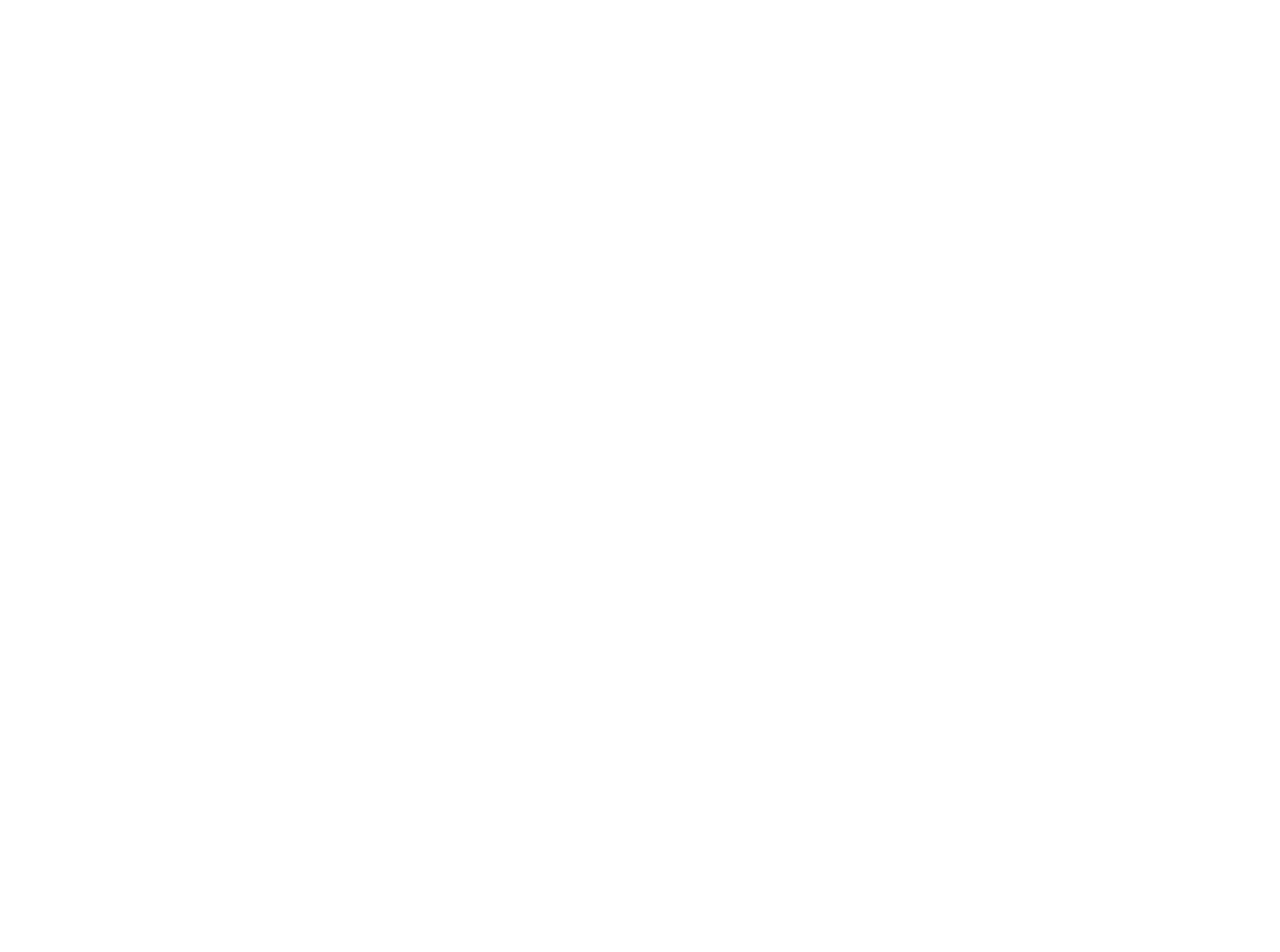
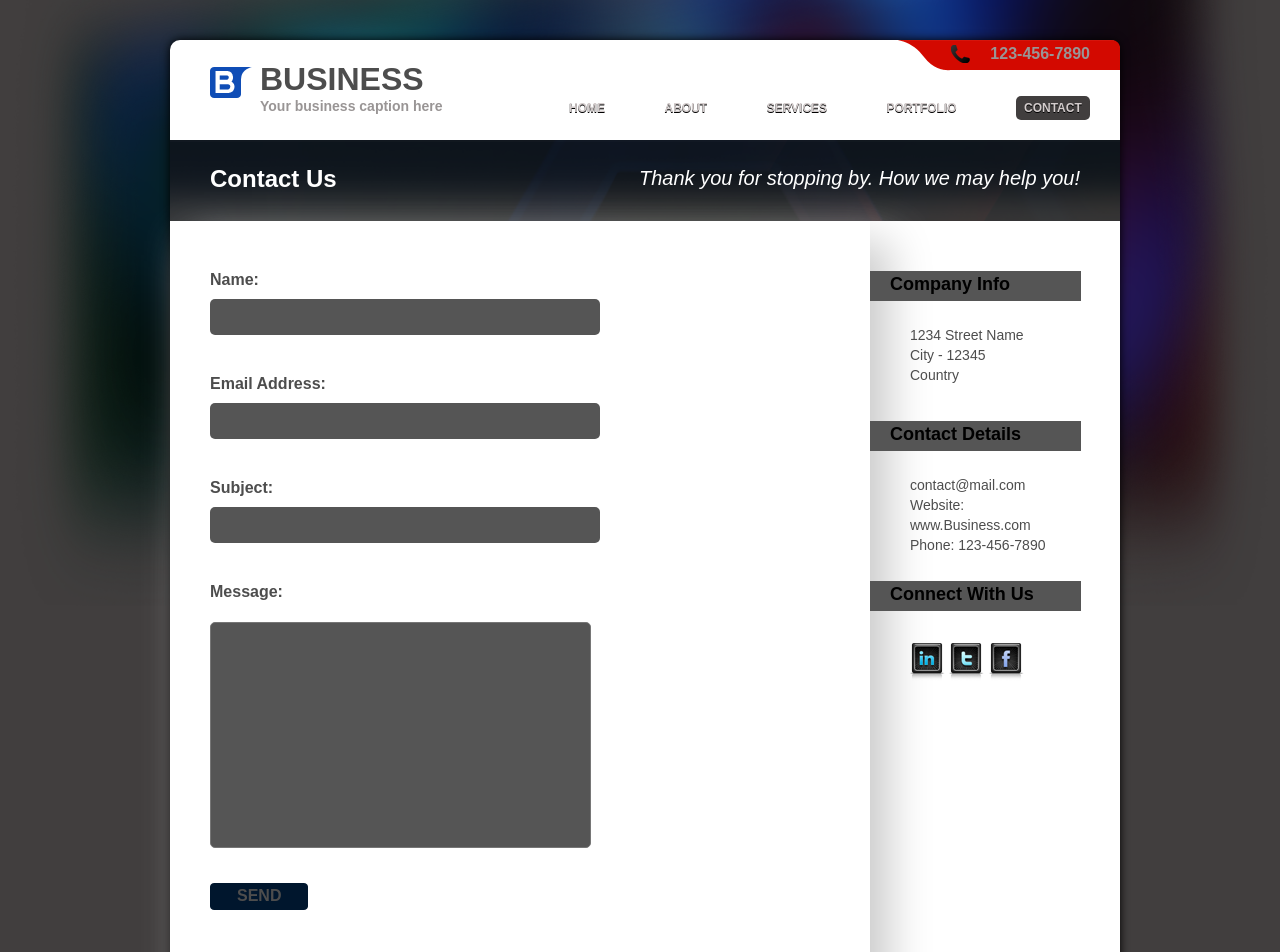
Before and after one commit to Arvey18/Exercise3, a plain HTML site: page contact.html in a window 1280 px wide. Shown: the top 952 px of the page. Before the commit the page ends 800 px from the top, so only its background shows below. Drawn offline with Linux system fonts and the light colour scheme.

Commit message:
contact.html is done.

```diff
--- a/CSS/style.css
+++ b/CSS/style.css
@@ -576,7 +576,8 @@ body{
 	width: 700px;
 	height: 92%;
 	position: relative;
-	border-right: 20px solid #CCC;
+	box-shadow: 20px 20px 40px 0px #CCC;
+	/*border-right: 20px solid #CCC;*/
 
 }
 
@@ -604,7 +605,7 @@ body{
 
 #sideNavTitle{
 
-	left: -20px;
+	left: 0px;
 	top: 50px;
 	position: absolute;
 	background: #555555;
@@ -629,17 +630,19 @@ body{
 	color: #0D708F;
 	font-size: 12px;
 
+
 }
 
 #sideNavLinks{
 
 	position: absolute;
 	top: 100px;
+	left: 40px;
 }
 
 #clientNavTitle{
 
-	left: -20px;
+	left: 0px;
 	top: 295px;
 	position: absolute;
 	background: #555555;
@@ -666,7 +669,7 @@ body{
 }
 
 .clientImg{
-
+	margin-left: 40px;
 	margin-bottom: 20px;
 }
 
@@ -675,3 +678,171 @@ body{
 ---End About Us page style
 
 ****************/
+
+/****************
+
+---Contact Us page style
+
+****************/
+
+.userInput{
+
+	display: block;
+
+	font-size: 30px;
+	background: #555555;
+	border-radius: 5px;
+	border: none;
+	margin-top: 10px;
+	margin-bottom: 40px;
+	margin-right: 40px;
+	color: #FFFFFF;
+}
+
+#inputArea h4{
+
+	color: #4D4D4D;
+	margin-top: 50px;
+	margin-left: 40px;
+
+}
+
+#message{
+
+	margin-left: 40px;
+	height: 220px;
+	width: 375px;
+	background: #555555;
+	color: #FFFFFF;
+	border-radius: 5px;
+	resize: none;
+
+}
+
+#send{
+
+	position: absolute;
+	left: 67px;
+	bottom: 215px;
+	color: #4D4D4D;
+	z-index: 10;
+	font-weight: bold;
+	font-size: 16px;
+
+}
+
+#sendBG{
+
+	position: absolute;
+	left: 40px;
+	bottom: 210px;
+}
+
+#cuActiveNav{
+
+ 	background: #413E3E;
+	width: 66px;
+	height: 19px;
+	padding-left: 8px;
+	padding-top: 5px;
+	border-radius: 5px;
+
+}
+
+#cusideNavTitle{
+
+	left: 0px;
+	top: 50px;
+	position: absolute;
+	background: #555555;
+	height: 30px;
+	width: 111%;
+
+}
+
+#cusideNavTitle h2{
+
+	left: 20px;
+	font-size: 18px;
+	position: absolute;
+	top: -12px;
+
+}
+
+#cusideNavLinks{
+
+	position: absolute;
+	left: 40px;
+	top: 90px;
+}
+
+#cusideNavLinks p{
+
+	font-size: 14px;
+	color: #4D4D4D;
+	line-height: 20px;
+
+}
+
+#cuContactDetailsTitle{
+
+	left: 0px;
+	top: 200px;
+	position: absolute;
+	background: #555555;
+	height: 30px;
+	width: 111%;
+
+}
+
+#cuContactDetailsTitle h2{
+
+	left: 20px;
+	font-size: 18px;
+	position: absolute;
+	top: -12px;
+
+}
+
+#cuContactDetails{
+
+	left: 40px;
+	position: absolute;
+	top: 240px;
+}
+
+#cuContactDetails p{
+
+	font-size: 14px;
+	color: #4D4D4D;
+	line-height: 20px;
+
+}
+
+#cuConnect{
+
+	left: 0px;
+	top: 360px;
+	position: absolute;
+	background: #555555;
+	height: 30px;
+	width: 111%;
+
+}
+
+#cuConnect h2{
+
+	left: 20px;
+	font-size: 18px;
+	position: absolute;
+	top: -12px;
+
+}
+
+#cuConnectLinks{
+
+	left: 40px;
+	position: absolute;
+	bottom: 435px;
+
+}
--- a/contact.html
+++ b/contact.html
@@ -0,0 +1,157 @@
+<!DOCTYPE HTML>
+<html>
+	<head>
+		<title>  </title>
+		<link rel ="stylesheet" href ="CSS/style.css" />
+	</head>
+	<body>
+
+		<div id="collageBackground">
+
+		</div>
+		<div id="container">
+
+			<div id="navigation">
+
+				<div id="Telephone">
+					<img id="telIcon" src="Resources/Telicon.png"/>
+					<span id="telNumber"> 123-456-7890</span>
+					<img id="telBg" src="Resources/TelBG.png"/>
+				</div>
+
+				<div id="navigationMenu">
+					<ul>
+						<li><a href="index.html">HOME</a></li>
+						<li><a href="aboutus.html">ABOUT</a></li>
+						<li><a href="services.html">SERVICES</a></li>
+						<li><a href="portfolio.html">PORTFOLIO</a></li>
+						<li id="cuActiveNav"><a href="contact.html">CONTACT</a></li>
+					</ul>
+				</div>
+
+				<div id="Web_Title">
+					<h1 id="title">BUSINESS<span id="subTitle">Your business caption here</span></h1>
+					<img id="bLogo" src="Resources/Businesslogo.png"/>
+				</div>
+
+			</div>
+
+			<div id="auContent">
+
+				<div id="auContentTitle">
+					<h2>Contact Us</h2> <em>Thank you for stopping by. How we may help you!</em>
+					<img id="bLogo" src="../Resources/autitlebg.png"/>
+				</div>
+
+				<div id="leftContent">
+
+						<div id="inputArea">
+							<h4>Name:
+							<input class="userInput" type="text" size="20" maxlength="100">
+							Email Address:
+							<input class="userInput" type="text" size="20" maxlength="100">
+							Subject:
+							<input class="userInput" type="text" size="20" maxlength="100">
+							Message:</h4>
+							<textarea id="message"></textarea><br/>
+							<span id="send">SEND</span>
+							<img id="sendBG" src="../Resources/readmorebutton.png">
+						</div>
+
+				</div>
+
+				<div id="auSideNav">
+
+					<div id="cusideNavTitle">
+						<h2> Company Info</h2>
+					</div>
+
+					<div id="cusideNavLinks">
+						  <p>
+						  <span>1234 Street Name</span><br/>
+							<span>City - 12345</span><br/>
+							<span>Country</span>
+							</p>
+					</div>
+
+					<div id="cuContactDetailsTitle">
+						<h2> Contact Details</h2>
+					</div>
+
+					<div id="cuContactDetails">
+						  <p>
+						  <span>contact@mail.com</span><br/>
+							<span>Website: www.Business.com</span><br/>
+							<span>Phone: 123-456-7890</span>
+							</p>
+					</div>
+
+					<div id="cuConnect">
+						<h2> Connect With Us </h2>
+					</div>
+
+					<div id="cuConnectLinks">
+						  <img class="blackIcon" src="../Resources/blackinicon.png">
+						  <img class="blackIcon" src="../Resources/blacktwittericon.png">
+						  <img class="blackIcon" src="../Resources/blackfbicon.png">
+					</div>
+
+
+
+				</div>
+
+			</div>
+			<div id="webExtraInfo">
+
+				<div id="webExtraInfoContent">
+
+					<div id="browseSite">
+						<h4 class="extraInfoTitle">Browse Site</h4>
+						<p>
+							About our Company<br/>
+							Contact Us<br/>
+							Our Portfolio<br/>
+							Our Prices<br/>
+							Online quote form<br/>
+							Client Testimonials
+						</p>
+					</div>
+
+					<div id="testimonials">
+						<h4 class="extraInfoTitle">Our Testimonials</h4>
+						<p>
+							Hola! Yo empece aprendo Espanol hace dos mes en la escuela. Yo voy la universidad. Yo tratar estudioso Espanol tres hora todos los dias para que yo saco mejor rapido. Cosa algun yo debo hacer ademas construir mi vocabulario Muchas veces yo estudioso la palabras solo para que yo construir mi voabulario rapido.<br/>
+							<b>Rafi, GraphicsFuel.com</b>
+						</p>
+					</div>
+					<div id="blog">
+						<h4 class="extraInfoTitle">From Our Blog</h4>
+						<p>
+							July 6, 2010<br/>
+							<span>Hola! Yo empece aprendo Espanol hace</span><br/> dos mes en la escuela. Yo voy la universidad. Yo tratar estudioso Espanol.
+						</p>
+
+						<p>
+						July 6, 2010<br/>
+						<span>Hola! Yo empece aprendo Espanol hace</span><br/> dos mes en la escuela. Yo voy la universidad. Yo tratar estudioso Espanol.
+						</p>
+					</div>
+				</div>
+			</div>
+			<div id="footer">
+
+				<div id="footerContent">
+					<p><span>Copyright &copy; 2010 Business All right reserved. Designed by GraphicFuel.com</span>
+					<img class="icons" src="../Resources/twitter.png">
+					<img class="icons" src="../Resources/facebook.png">
+					<img class="icons" src="../Resources/in.png">
+					<img id="bLogo2" src="../Resources/blogo2.png"></p>
+				</div>
+
+			</div>
+
+
+		</div>
+
+	</body>
+</html>
```
Also changed, not shown: aboutus.html (+4 -4 lines), index.html (+1 -1 lines), Resources/blackfbicon.png (added), Resources/blackinicon.png (added), Resources/blacktwittericon.png (added).
